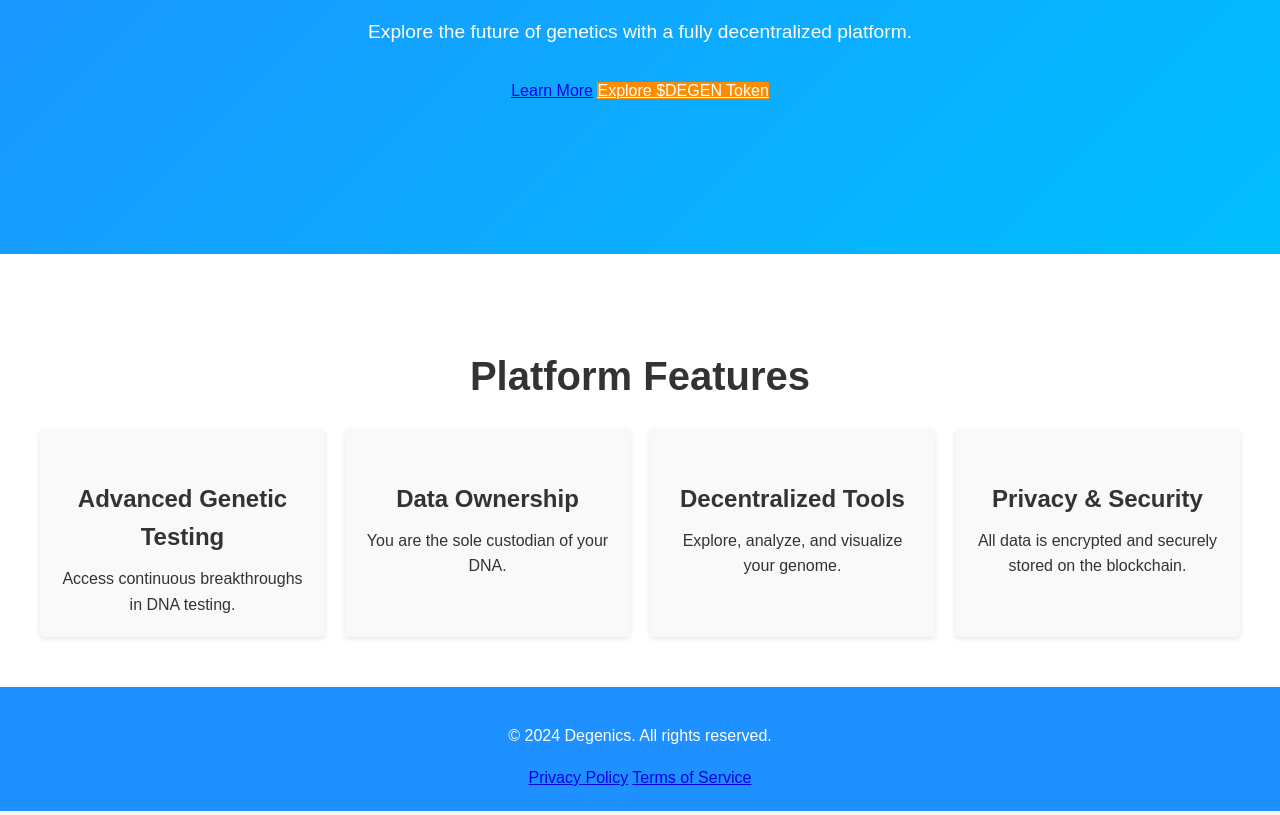
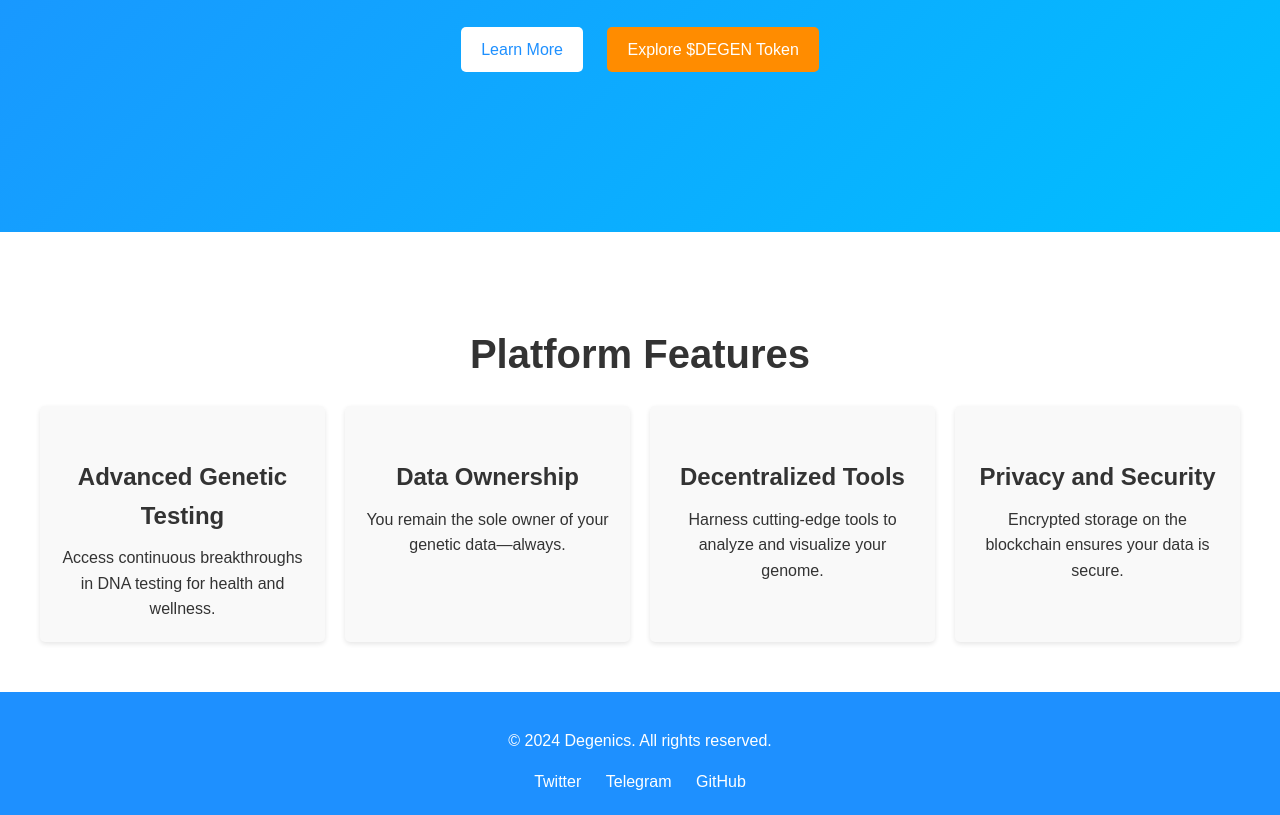
Before and after one commit to avimaozb/degenics, a plain HTML site: page index.html in a window 1280 px wide. Shown: the part 389-1204 px from the top of the page. Drawn offline with Linux system fonts and the light colour scheme.

Commit message:
Update index.html

```diff
--- a/index.html
+++ b/index.html
@@ -3,11 +3,12 @@
 <head>
     <meta charset="UTF-8">
     <meta name="viewport" content="width=device-width, initial-scale=1.0">
-    <title>Degenics</title>
+    <title>Degenics - Own Your DNA</title>
     <link rel="stylesheet" href="styles.css">
 </head>
 <body>
-    <header>
+    <!-- Header Section -->
+    <header class="navbar">
         <div class="container">
             <h1 class="logo">Degenics</h1>
             <nav>
@@ -17,46 +18,53 @@
             </nav>
         </div>
     </header>
-    <main>
+
+    <!-- Hero Section -->
     <section class="hero">
         <div class="container">
             <h2>Own Your DNA, Unlock Its Power</h2>
             <p>Explore the future of genetics with a fully decentralized platform.</p>
-                <a href="about.html" class="btn">Learn More</a>
+            <div class="buttons">
+                <a href="about.html" class="btn btn-primary">Learn More</a>
                 <a href="token.html" class="btn btn-secondary">Explore $DEGEN Token</a>
             </div>
+        </div>
     </section>
+
+    <!-- Features Section -->
     <section class="features">
         <div class="container">
             <h3>Platform Features</h3>
             <div class="feature-grid">
                 <div class="feature-card">
                     <h4>Advanced Genetic Testing</h4>
-                        <p>Access continuous breakthroughs in DNA testing.</p>
+                    <p>Access continuous breakthroughs in DNA testing for health and wellness.</p>
                 </div>
                 <div class="feature-card">
                     <h4>Data Ownership</h4>
-                        <p>You are the sole custodian of your DNA.</p>
+                    <p>You remain the sole owner of your genetic data—always.</p>
                 </div>
                 <div class="feature-card">
                     <h4>Decentralized Tools</h4>
-                        <p>Explore, analyze, and visualize your genome.</p>
+                    <p>Harness cutting-edge tools to analyze and visualize your genome.</p>
                 </div>
                 <div class="feature-card">
-                        <h4>Privacy & Security</h4>
-                        <p>All data is encrypted and securely stored on the blockchain.</p>
+                    <h4>Privacy and Security</h4>
+                    <p>Encrypted storage on the blockchain ensures your data is secure.</p>
                 </div>
             </div>
         </div>
     </section>
-    </main>
+
+    <!-- Footer Section -->
     <footer>
         <div class="container">
             <p>© 2024 Degenics. All rights reserved.</p>
-            <nav>
-                <a href="#">Privacy Policy</a>
-                <a href="#">Terms of Service</a>
-            </nav>
+            <div class="social-links">
+                <a href="#">Twitter</a>
+                <a href="#">Telegram</a>
+                <a href="#">GitHub</a>
+            </div>
         </div>
     </footer>
 </body>
```
Lines whose indentation alone changed are shown as unchanged.
